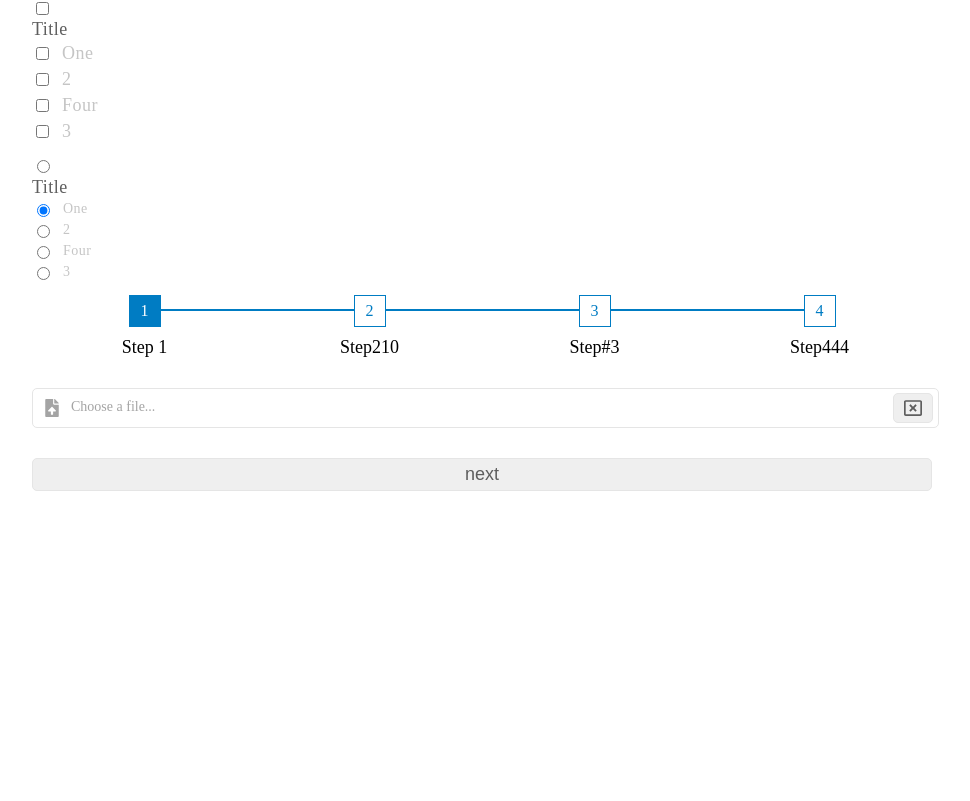
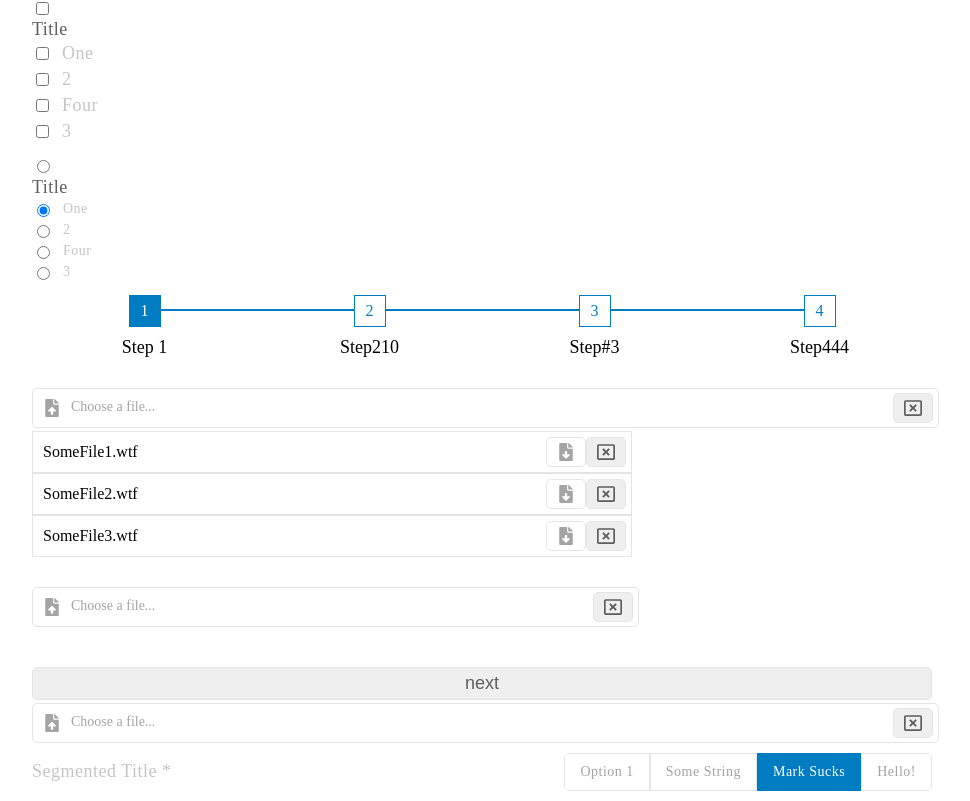
Before and after one commit to SCasarotto/react-tec, a React (Create React App) app: page / in a window 1280 px wide. Shown: the part 398-1199 px from the top of the page, without its empty margins (158-1128 px from the left). Before the commit the page ends 897 px from the top, so only its background shows below. Built offline with nearby package versions, Linux system fonts and the light colour scheme.

Commit message:
FileInput, FileManagerRow, FileRow, SegmentedGroup v1

```diff
--- a/src/App.js
+++ b/src/App.js
@@ -6,14 +6,17 @@ import {
 	TEButton,
 	TERow,
 	TEFileInput,
+	TEFileRow,
 	TELabel,
 	TEMultiStepForm,
 	TEInput,
 	TEInputRow,
+	TEFileManagerRow,
 	TECheckboxInput,
 	TECheckboxGroup,
 	TERadioButtonInput,
 	TERadioButtonGroup,
+	TESegmentedGroup,
 	TETextarea,
 	TEForm,
 	TEThemeProvider,
@@ -76,6 +79,33 @@ const App = (props) => {
 							component: (
 								<div>
 									<TEFileInput onChange={(files) => console.log(files)} />
+									<TEFileManagerRow
+										fileSrc={{
+											id1: {
+												src: 'src',
+												uid: 'uid1',
+												filename: 'SomeFile1',
+												fileEnding: 'wtf',
+												path: 'path/to/file/thing',
+											},
+											id2: {
+												src: 'src',
+												uid: 'uid2',
+												filename: 'SomeFile2',
+												fileEnding: 'wtf',
+												path: 'path/to/file/thing',
+											},
+											id3: {
+												src: 'src',
+												uid: 'uid3',
+												filename: 'SomeFile3',
+												fileEnding: 'wtf',
+												path: 'path/to/file/thing',
+											},
+										}}
+										onUpload={() => console.log('onUpload')}
+										onRemove={() => console.log('onRemove')}
+									/>
 								</div>
 							),
 						},
@@ -129,6 +159,17 @@ const App = (props) => {
 						},
 					]}
 				/>
+				<TEFileRow onChange={() => console.log('TEFileRow On Change')} />
+				<TESegmentedGroup
+					labelForKey="segmentedKey"
+					title="Segmented Title"
+					onChange={(e) => console.log(e.target.value)}
+					buttonArray={['Option 1', 'Some String', 'Mark Sucks', 'Hello!']}
+					checkedValue="Mark Sucks"
+					inline
+					disabled
+					required
+				/>
 			</div>
 		</TEThemeProvider>
 	)
--- a/src/react-tec/Form/TEFileInput/TEFileInput.js
+++ b/src/react-tec/Form/TEFileInput/TEFileInput.js
@@ -21,7 +21,7 @@ const TEFileInput = (props) => {
     const [active, setActive] = useState(false)
     const [fileArray, setFileArray] = useState([])
     const [errorData, setErrorData] = useState({ error: false, message: '' })
-    const [inputKey, setInputKey] = useState('inputKey')
+    const [inputKey, setInputKey] = useState(props.resetKey || 'inputKey')
 
     const onFileChange = (e, droppedFiles) => {
         const { pattern, onChange } = props
--- a/src/react-tec/Form/TEFileManagerRow/TEFileManagerRow.js
+++ b/src/react-tec/Form/TEFileManagerRow/TEFileManagerRow.js
@@ -1,51 +1,50 @@
 //
-//TE Version 0.2.0
+//TE Version 0.3.0
 //
 
-import React, { Component } from 'react'
-import Radium from 'radium'
+import React, { useState } from 'react'
 import PropTypes from 'prop-types'
-import { FaFileDownload, FaRegWindowClose } from 'react-icons/fa'
 
-import TERow from './../TERow'
 import TELabel from './../TELabel'
-import TEFileInput from './../TEFileInput'
-import TEButton from './../TEButton'
 
-import styles from './styles'
+import {
+    WrapperRow,
+    FileRowWrapper,
+    FileWrapper,
+    FileName,
+    DownloadFileButton,
+    DownloadImageButtonIcon,
+    ClearFileButton,
+    ClearFileButtonIcon,
+    Input,
+} from './styledComponents'
 
-class TEFileManagerRow extends Component {
-    onFileChange = (fileArray) => {
-        const { onUpload } = this.props
+const TEFileManagerRow = (props) => {
+    const [inputKey, setInputKey] = useState('inputKey')
+
+    const onFileChange = (fileArray) => {
+        const { onUpload } = props
         const data = { fileArray }
         onUpload(data)
             .then(() => {
-                if (this.refs.input && this.refs.input.handleClearInput) {
-                    this.refs.input.handleClearInput()
-                }
+                setInputKey(new Date().getTime())
             })
             .catch((error) => {
                 console.log(error)
-                if (this.refs.input && this.refs.input.handleClearInput) {
-                    this.refs.input.handleClearInput()
-                }
+                setInputKey(new Date().getTime())
             })
     }
 
-    render() {
     const {
         //Row
-            rowStyles,
         size,
         last,
 
         //Label
-            labelStyles,
         title,
 
         //Input
         fileSrc,
-            // inputStyles,
         maxNumber,
         accept,
         pattern,
@@ -56,7 +55,7 @@ class TEFileManagerRow extends Component {
         //Both
         required,
         labelForKey,
-        } = this.props
+    } = props
 
     const fileSrcArray = []
     if (fileSrc) {
@@ -71,71 +70,62 @@ class TEFileManagerRow extends Component {
     }
 
     return (
-            <TERow size={size} last={last} style={{ ...styles.row, ...rowStyles }}>
+        <WrapperRow size={size} last={last}>
             <TELabel
                 htmlFor={labelForKey}
                 labelText={labelText}
-                    style={labelStyles}
                 required={required}
                 disabled={disabled}
             />
-                <div style={styles.fileRowWrapper}>
+            <FileRowWrapper>
                 {fileSrcArray &&
                     fileSrcArray.map((imgSrcData) => {
                         const { src, uid, filename, fileEnding, path } = imgSrcData
                         return (
-                                <div style={styles.fileWrapper} key={uid}>
-                                    <span style={styles.fileName}>
+                            <FileWrapper key={uid}>
+                                <FileName>
                                     {filename}.{fileEnding}
-                                    </span>
-                                    <a
+                                </FileName>
+                                <DownloadFileButton
                                     href={src}
                                     target="_blank"
                                     rel="noopener noreferrer"
-                                        style={styles.downloadFileButton}
                                     key={uid}
                                     download={filename}
                                 >
-                                        <FaFileDownload style={styles.downloadImageButtonIcon} />
-                                    </a>
-                                    <TEButton
-                                        style={styles.clearFileButton}
-                                        onClick={() => onRemove({ uid, path })}
-                                    >
-                                        <FaRegWindowClose style={styles.clearFileButtonIcon} />
-                                    </TEButton>
-                                </div>
+                                    <DownloadImageButtonIcon />
+                                </DownloadFileButton>
+                                <ClearFileButton onClick={() => onRemove({ uid, path })}>
+                                    <ClearFileButtonIcon />
+                                </ClearFileButton>
+                            </FileWrapper>
                         )
                     })}
                 {(maxNumber === 0 ||
                     !fileSrcArray ||
                     (fileSrcArray && fileSrcArray.length < maxNumber)) && (
-                        <TEFileInput
+                    <Input
+                        key={inputKey} //Used to reset the input
                         id={labelForKey}
-                            style={styles.input}
-                            onChange={this.onFileChange}
+                        onChange={onFileChange}
                         disabled={disabled}
                         required={required}
                         // multiple={maxNumber === 0 || maxNumber > 1} //For simplicity making it a single file
                         accept={accept}
                         pattern={pattern}
-                            ref="input"
                     />
                 )}
-                </div>
-            </TERow>
+            </FileRowWrapper>
+        </WrapperRow>
     )
-    }
 }
 
 TEFileManagerRow.propTypes = {
     //Row
-    rowStyles: PropTypes.object,
     size: PropTypes.string,
     last: PropTypes.bool,
 
     //Input
-    // inputStyles: PropTypes.object,
     onUpload: PropTypes.func.isRequired,
     onRemove: PropTypes.func.isRequired,
     accept: PropTypes.string,
@@ -154,4 +144,4 @@ TEFileManagerRow.defaultProps = {
     maxNumber: 0,
 }
 
-export default Radium(TEFileManagerRow)
+export default TEFileManagerRow
--- /dev/null
+++ b/src/react-tec/Form/TEFileManagerRow/styledComponents.js
@@ -0,0 +1,104 @@
+import styled from 'styled-components'
+
+import { FaFileDownload, FaRegWindowClose } from 'react-icons/fa'
+
+import TERow from './../TERow'
+import TEFileInput from './../TEFileInput'
+import TEButton from './../TEButton'
+
+export const WrapperRow = styled(TERow)`
+	${(props) => {
+		return `
+			max-width: 600px;
+		`
+	}}
+`
+export const FileRowWrapper = styled.div`
+	${(props) => {
+		return `
+		`
+	}}
+`
+export const FileWrapper = styled.div`
+	${(props) => {
+		const { theme } = props
+		return `
+			display: flex;
+			align-items: center;
+			padding: 5px;
+			border: 1px solid ${theme.lightGray};
+			backgroundColor: ${theme.white};
+		`
+	}}
+`
+export const FileName = styled.span`
+	${(props) => {
+		return `
+			flex: 1;
+			padding-left: 5px;
+			display: block;
+		`
+	}}
+`
+export const DownloadFileButton = styled.a`
+	${(props) => {
+		const { theme } = props
+		return `
+			width: auto;
+			padding: 5px 10px;
+			color: ${theme.darkGray};
+			background-color: ${theme.white};
+			border: 1px solid ${theme.lightGray};
+			border-radius: 5px;
+			display: flex;
+			align-items: center;
+			justify-content: center;
+
+			transition: color 0.2s ease-in 0s, background-color 0.2s ease-in 0s, border 0.2s ease-in 0s;
+			:active {
+				background-color: ${theme.primary};
+				color: ${theme.white};
+				border: 1px solid ${theme.primary};
+			}
+			:hover {
+				background-color: ${theme.primary};
+				color: ${theme.white};
+				border: 1px solid ${theme.primary};
+			}
+		`
+	}}
+`
+export const DownloadImageButtonIcon = styled(FaFileDownload)`
+	${(props) => {
+		return `
+			color: inherit;
+			display: block;
+			font-size: 18px;
+		`
+	}}
+`
+export const ClearFileButton = styled(TEButton)`
+	${(props) => {
+		return `
+			width: auto;
+			padding: 5px 10px;
+			margin-left: 5,
+		`
+	}}
+`
+export const ClearFileButtonIcon = styled(FaRegWindowClose)`
+	${(props) => {
+		return `
+			color: inherit;
+			display: block;
+			font-size: 18px;
+		`
+	}}
+`
+export const Input = styled(TEFileInput)`
+	${(props) => {
+		return `
+			margin-top: 30px;
+		`
+	}}
+`
--- a/src/react-tec/Form/TEFileRow/TEFileRow.js
+++ b/src/react-tec/Form/TEFileRow/TEFileRow.js
@@ -1,35 +1,33 @@
 //
-//TE Version 0.2.0
+//TE Version 0.3.0
 //
 
-import React, { Component } from 'react'
-import Radium from 'radium'
+import React, { useState } from 'react'
 import PropTypes from 'prop-types'
 
 import TERow from './../TERow'
 import TELabel from './../TELabel'
 import TEFileInput from './../TEFileInput'
 
-//import styles from './styles'
+//import {} from './styledComponents'
 
-class TEFileRow extends Component {
-    handleFileClick = (event) => {
-        event.target.value = null
+const TEFileRow = (props) => {
+    const [inputKey, setInputKey] = useState('inputKey')
+
+    const handleFileClick = (event) => {
+        setInputKey(new Date().getTime())
     }
 
-    render() {
     const {
         //Row
-            rowStyles,
         size,
         last,
+        className,
 
         //Label
-            labelStyles,
         title,
 
         //Input
-            inputStyles,
         onChange,
         accept,
         multiple,
@@ -40,30 +38,28 @@ class TEFileRow extends Component {
         labelForKey,
 
         ...rest
-        } = this.props
+    } = props
 
     return (
-            <TERow size={size} last={last} style={rowStyles}>
+        <TERow size={size} last={last} className={className}>
             <TELabel
                 htmlFor={labelForKey}
                 labelText={title}
-                    style={labelStyles}
                 required={required}
                 disabled={disabled}
             />
             <TEFileInput
+                resetKey={inputKey} //Used to reset the input.
                 onChange={onChange}
                 accept={accept}
-                    onClick={this.handleFileClick}
+                onClick={handleFileClick}
                 id={labelForKey}
                 multiple={multiple}
                 disabled={disabled}
-                    style={inputStyles}
                 {...rest}
             />
         </TERow>
     )
-    }
 }
 
 TEFileRow.propTypes = {
@@ -86,4 +82,4 @@ TEFileRow.propTypes = {
 
 TEFileRow.defaultProps = {}
 
-export default Radium(TEFileRow)
+export default TEFileRow
--- a/src/react-tec/Form/TEFileRow/styles.js
+++ /dev/null
@@ -1,5 +0,0 @@
-import { colors } from './../../../config/styles';
-
-export default {
-
-}
--- a/src/react-tec/Form/TESegmentedGroup/TESegmentedGroup.js
+++ b/src/react-tec/Form/TESegmentedGroup/TESegmentedGroup.js
@@ -1,19 +1,14 @@
 //
-//TE Version 0.2.0
+//TE Version 0.3.0
 //
 
-import React, { Component } from 'react'
-import Radium from 'radium'
+import React from 'react'
 import PropTypes from 'prop-types'
 
-import TERow from './../TERow'
-import TELabel from './../TELabel'
-import TERadioButtonInput from './../TERadioButtonInput'
+import { Row, Label, SegmentedContainer, LabelWrapper, Input, InputLabel } from './styledComponents'
 
-import styles from './styles'
-
-class TESegmentedGroup extends Component {
-    manipulateRowData({ rowData, labelForKey = '' }) {
+const TESegmentedGroup = (props) => {
+    const manipulateRowData = ({ rowData, labelForKey = '' }) => {
         //Allowing For Greater Shorthand
         if (typeof rowData === 'string') {
             const label = rowData
@@ -21,17 +16,12 @@ class TESegmentedGroup extends Component {
             const key = labelForKey + rowData
             return { label, value, key }
         } else if (typeof rowData === 'object') {
-            let {
-                label,
-                value: value = label,
-                key: key = labelForKey + label,
-            } = rowData
+            let { label, value: value = label, key: key = labelForKey + label } = rowData
             return { label, value, key }
         }
         return rowData
     }
 
-    render() {
     const {
         title,
         onChange,
@@ -42,53 +32,45 @@ class TESegmentedGroup extends Component {
         inline,
         disabled,
         size,
-
-            rowStyles,
-            titleStyles,
-            groupContainerStyles,
-            labelWrapperStyles,
-            labelStyles,
-        } = this.props
+        last,
+        className,
+    } = props
 
     return (
-            <TERow size={size} style={{ ...styles.row(inline), ...rowStyles }}>
-				<TELabel
-					labelText={title}
-					style={{ ...styles.title(inline), ...titleStyles }}
-					required={required}
-					disabled={disabled}
-				/>
-				<div style={{ ...styles.segmentedContainer(inline), ...groupContainerStyles }}>
-					{buttonArray && buttonArray.map((rowData, index) => {
-						const { label, value, key } = this.manipulateRowData({rowData, labelForKey})
+        <Row size={size} last={last} inline={inline} className={className}>
+            <Label inline={inline} required={required} disabled={disabled}>
+                {title}
+            </Label>
+            <SegmentedContainer inline={inline}>
+                {buttonArray &&
+                    buttonArray.map((rowData, index) => {
+                        const { label, value, key } = manipulateRowData({ rowData, labelForKey })
 
                         return (
-							<div key={key} style={{ ...styles.labelWrapper, ...labelWrapperStyles }}>
-								<TERadioButtonInput
+                            <LabelWrapper key={key}>
+                                <Input
                                     value={value}
                                     onChange={onChange}
-									style={styles.input}
                                     id={key}
                                     checked={checkedValue === value}
                                     disabled={disabled}
                                 />
-								<label
+                                <InputLabel
                                     htmlFor={key}
                                     key={key}
-									style={{
-										...styles.label(index === 0, index+1 === buttonArray.length, checkedValue === value, disabled),
-										...labelStyles && labelStyles(index === 0, index+1 === buttonArray.length, checkedValue === value, disabled)
-									}}
+                                    first={index === 0}
+                                    last={index + 1 === buttonArray.length}
+                                    checked={checkedValue === value}
+                                    disabled={disabled}
                                 >
                                     {label}
-								</label>
-							</div>
+                                </InputLabel>
+                            </LabelWrapper>
                         )
                     })}
-				</div>
-			</TERow>
+            </SegmentedContainer>
+        </Row>
     )
-    }
 }
 
 TESegmentedGroup.propTypes = {
@@ -98,6 +80,4 @@ TESegmentedGroup.propTypes = {
     labelStyles: PropTypes.func,
 }
 
-TESegmentedGroup.defaultProps = {}
-
-export default Radium(TESegmentedGroup)
+export default TESegmentedGroup
--- a/src/react-tec/Form/TESegmentedGroup/styledComponents.js
+++ b/src/react-tec/Form/TESegmentedGroup/styledComponents.js
@@ -1,144 +1,116 @@
-import { colors } from './../../../config/styles'
+import styled from 'styled-components'
 
-export default {
-    row: (inline) => {
+import TERow from './../TERow'
+import TELabel from './../TELabel'
+import TERadioButtonInput from './../TERadioButtonInput'
+
+export const Row = styled(TERow)`
+    ${(props) => {
+        const { inline } = props
+
         if (inline) {
-            return {
-                display: 'flex',
-                justifyContent: 'space-between',
+            return `
+                display: flex;
+                justify-content: space-between;
+            `
+        } else {
+            return ``
+        }
+    }}
+`
+export const Label = styled(TELabel)`
+    ${(props) => {
+        const { inline } = props
+
+        return `
+            width: ${inline ? 'auto' : '100%'};
+            align-self: ${inline ? 'center' : 'auto'};
+            text-align: left;
+            display: block;
+            margin-bottom: ${inline ? '0px' : '5px'};
+            padding-right: ${inline ? '10px' : '0px'};
+            font-size: 18px;
+
+            @media (max-width: 550px) {
+                font-size: 16px;
             }
+        `
+    }}
+`
+export const SegmentedContainer = styled.div`
+    ${(props) => {
+        const { inline } = props
+
+        if (inline) {
+            return `
+                display: inline-block;
+                width: auto;
+                white-space: nowrap;
+                align-self: center;
+            `
         } else {
-            return {}
+            return ``
         }
-    },
-    title: (inline) => ({
-        width: inline ? 'auto' : '100%',
-        alignSelf: inline ? 'center' : 'auto',
-        textAlign: 'left',
-        display: 'block',
-        marginBottom: inline ? 0 : 5,
-        paddingRight: inline ? 10 : 0,
-        fontWeight: 100,
-        letterSpacing: 0.5,
-        fontSize: 18,
+    }}
+`
+export const LabelWrapper = styled.div`
+    ${(props) => {
+        return `
+            display: inline-block;
+            width: auto;
+        `
+    }}
+`
+export const Input = styled(TERadioButtonInput)`
+    ${(props) => {
+        return `
+            display: none;
+        `
+    }}
+`
+export const InputLabel = styled(TELabel)`
+    ${(props) => {
+        const { first, last, checked, disabled, theme } = props
+        let styles = `
+            display: inline-block;
+            width: auto;
+            border: 1px solid ${checked ? theme.primary : theme.lightGray};
+            padding: 10px 15px;
+            margin: 0px;
+            background-color: ${checked ? theme.primary : theme.white};
+            font-size: 14px;
+            color: ${checked ? theme.white : theme.darkGray}
+            font-weight: 300;
+            cursor: ${disabled ? 'not-allowed' : 'pointer'};
+            pointer-events: ${disabled ? 'none' : 'auto'};
 
-        '@media (max-width: 550px)' {
-            fontSize: 16,
-        },
-    }),
-    segmentedContainer: (inline) => {
-        if (inline) {
-            return {
-                display: 'inline-block',
-                width: 'auto',
-                whiteSpace: 'nowrap',
-                alignSelf: 'center',
+            transition: color 0.2s ease-in, background-color 0.2s ease-in, border 0.2s ease-in;
+
+            :hover {
+                color: ${disabled && !checked ? theme.gray : theme.white};
+                background-color: ${disabled && !checked ? theme.white : theme.primary};
+                border: 1px solid ${disabled && !checked ? theme.lightGray : theme.primary};
             }
-        } else {
-            return {}
+            :active {
+                color: ${disabled && !checked ? theme.gray : theme.white};
+                background-color: ${disabled && !checked ? theme.white : theme.primary};
+                border: 1px solid ${disabled && !checked ? theme.lightGray : theme.primary};
+            }
+        `
+
+        if (first) {
+            styles += `
+                border-top-left-radius: 5px;
+                border-bottom-left-radius: 5px;
+            `
         }
-    },
-    labelWrapper: {
-        display: 'inline-block',
-        width: 'auto',
-    },
-    input: {
-        display: 'none',
-    },
-    label: (first, last, checked, disabled) => {
-        let style = {
-            display: 'inline-block',
-            width: 'auto',
-            borderTop: `1px solid ${colors.lightGray}`,
-            borderLeft: `1px solid ${colors.lightGray}`,
-            borderRight: `1px solid ${colors.lightGray}`,
-            borderBottom: `1px solid ${colors.lightGray}`,
-            cursor: 'pointer',
-            paddingLeft: 15,
-            paddingRight: 15,
-            paddingBottom: 10,
-            paddingTop: 10,
-            marginLeft: 0,
-            marginRight: 0,
-            marginBottom: 0,
-            marginTop: 0,
-            backgroundColor: colors.white,
-            fontSize: 14,
-            color: colors.darkGray,
-            fontWeight: 300,
-
-            transition: 'color 0.2s ease-in, background-color 0.2s ease-in, border 0.2s ease-in',
-
-            ':hover': {
-                color: colors.white,
-                backgroundColor: colors.primary,
-                borderTop: `1px solid ${colors.primary}`,
-                borderLeft: `1px solid ${colors.primary}`,
-                borderRight: `1px solid ${colors.primary}`,
-                borderBottom: `1px solid ${colors.primary}`,
-            },
-            ':active': {
-                color: colors.white,
-                backgroundColor: colors.primary,
-                borderTop: `1px solid ${colors.primary}`,
-                borderLeft: `1px solid ${colors.primary}`,
-                borderRight: `1px solid ${colors.primary}`,
-                borderBottom: `1px solid ${colors.primary}`,
-            },
+        if (last) {
+            styles += `
+                border-top-right-radius: 5px;
+                border-bottom-right-radius: 5px;
+            `
         }
 
-        if (first) {
-            style = { ...style,
-                borderTopLeftRadius: 5,
-                borderBottomLeftRadius: 5,
-            }
-        }
-        if (last) {
-            style = { ...style,
-                borderTopRightRadius: 5,
-                borderBottomRightRadius: 5,
-            }
-        }
-
-        if (checked) {
-            style = { ...style,
-                color: colors.white,
-                backgroundColor: colors.primary,
-                borderTop: `1px solid ${colors.primary}`,
-                borderLeft: `1px solid ${colors.primary}`,
-                borderRight: `1px solid ${colors.primary}`,
-                borderBottom: `1px solid ${colors.primary}`,
-            }
-        }
-
-        if (disabled) {
-            style = { ...style,
-                cursor: 'not-allowed',
-                pointerEvents: 'none',
-            }
-
-            if (!checked) {
-                style = { ...style,
-                    ':hover': {
-                        color: colors.darkGray,
-                        backgroundColor: colors.white,
-                        borderTop: `1px solid ${colors.lightGray}`,
-                        borderLeft: `1px solid ${colors.lightGray}`,
-                        borderRight: `1px solid ${colors.lightGray}`,
-                        borderBottom: `1px solid ${colors.lightGray}`,
-                    },
-                    ':active': {
-                        color: colors.darkGray,
-                        backgroundColor: colors.white,
-                        borderTop: `1px solid ${colors.lightGray}`,
-                        borderLeft: `1px solid ${colors.lightGray}`,
-                        borderRight: `1px solid ${colors.lightGray}`,
-                        borderBottom: `1px solid ${colors.lightGray}`,
-                    },
-                }
-            }
-        }
-
-        return style
-    }
-}
+        return styles
+    }}
+`
```
Also changed, not shown: src/react-tec/Form/TEFileManagerRow/styles.js (deleted, +0 -72 lines), src/react-tec/index.js (+6 -3 lines), src/react-tec/Form/TEFileRow/styledComponents.js (added). Lines whose indentation alone changed are shown as unchanged.
